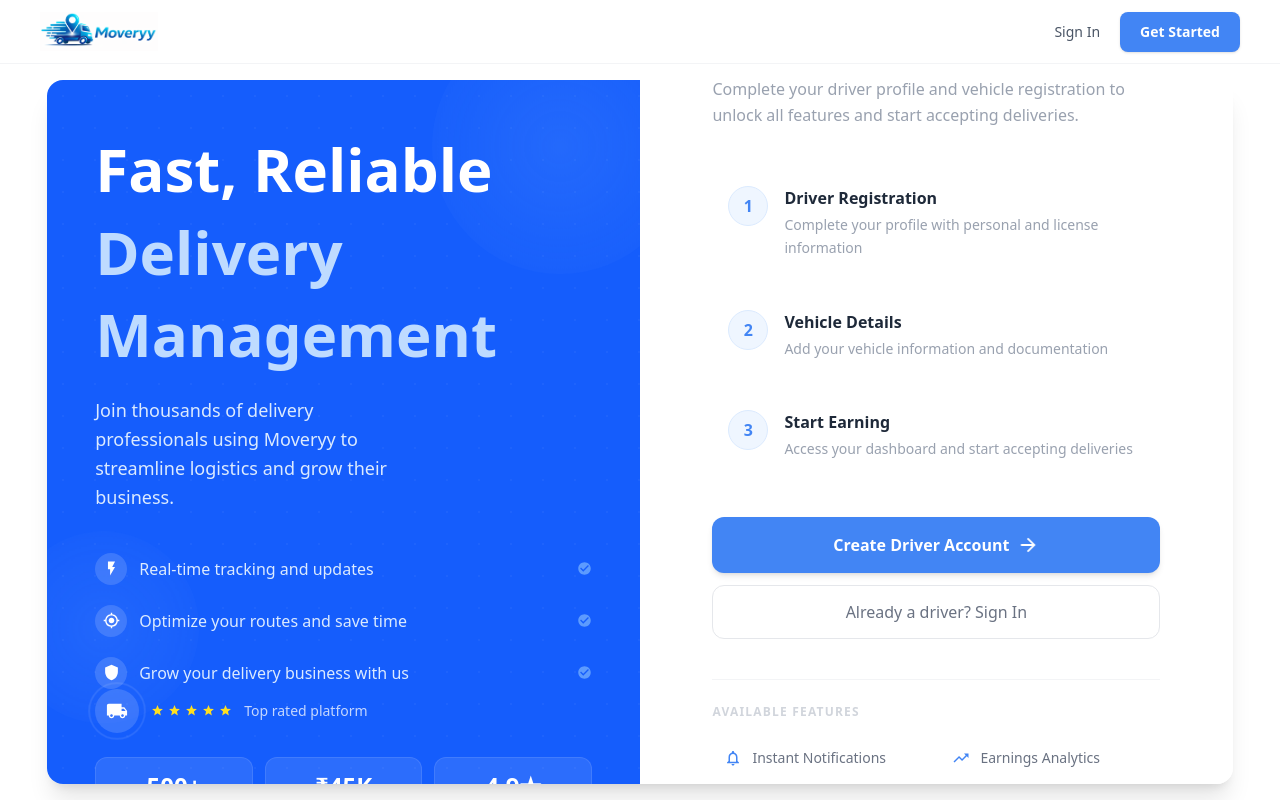
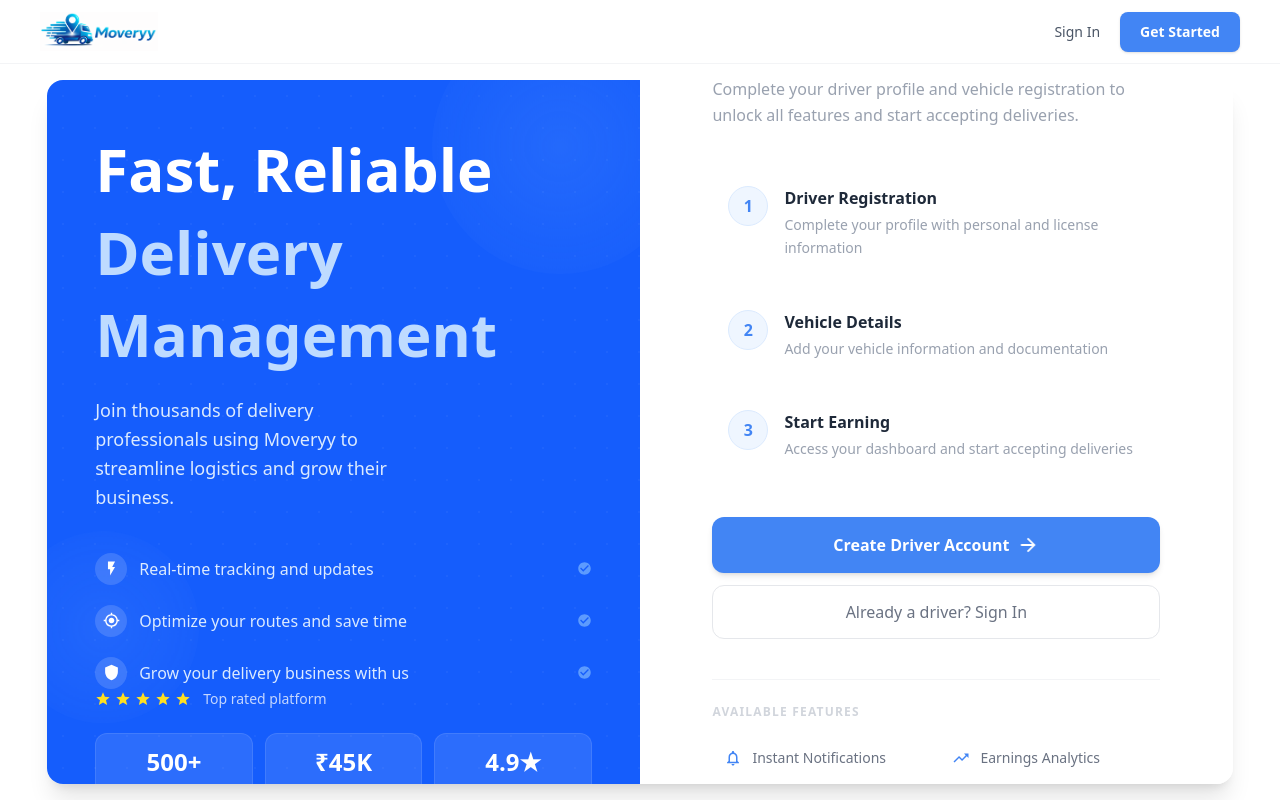
Before and after one commit to Aniketverma2005/Moveryy-Web-Version, a React (Vite) app: page /ride-pooling in a window 1280 px wide. Built offline with nearby package versions, Linux system fonts and the light colour scheme.

Commit message:
fix: remove pulsing truck from ridePooling blue panel bottom section

```diff
--- a/src/Pages/ridePooling/ridePooling.jsx
+++ b/src/Pages/ridePooling/ridePooling.jsx
@@ -1,7 +1,7 @@
 import { useNavigate } from 'react-router-dom';
 import {
     MdArrowForward, MdOutlineNotifications, MdOutlineGpsFixed,
-    MdOutlineTrendingUp, MdOutlineHeadsetMic, MdLocalShipping,
+    MdOutlineTrendingUp, MdOutlineHeadsetMic,
     MdStar, MdFlashOn, MdShield, MdCheckCircle,
 } from 'react-icons/md';
 import logo from '../../assets/logo2.png';
@@ -126,23 +126,14 @@ const RidePooling = () => {
                             </div>
                         </div>
 
-                        {/* Bottom — pulsing truck + stats */}
+                        {/* Bottom — stats */}
                         <div className="relative z-10 fade-up-4">
-                            {/* Truck with single pulse ring */}
-                            <div className="flex items-center gap-3 mb-6">
-                                <div className="relative flex-shrink-0">
-                                    <div className="w-11 h-11 rounded-full bg-white/15 flex items-center justify-center">
-                                        <MdLocalShipping size={22} className="text-white" />
-                                    </div>
-                                    <div className="absolute inset-0 rounded-full border border-white/40"
-                                        style={{ animation: 'pulse-ring 2.5s ease-out infinite' }} />
-                                </div>
-                                <div className="flex items-center gap-1">
-                                    {[1, 2, 3, 4, 5].map(i => (
-                                        <MdStar key={i} size={13} className="text-yellow-300" />
-                                    ))}
-                                    <span className="text-white text-sm ml-2 opacity-75">Top rated platform</span>
-                                </div>
+                            {/* Stars row */}
+                            <div className="flex items-center gap-1 mb-6">
+                                {[1, 2, 3, 4, 5].map(i => (
+                                    <MdStar key={i} size={16} className="text-yellow-300" />
+                                ))}
+                                <span className="text-white text-sm ml-2 opacity-75">Top rated platform</span>
                             </div>
 
                             {/* Stat cards */}
```
